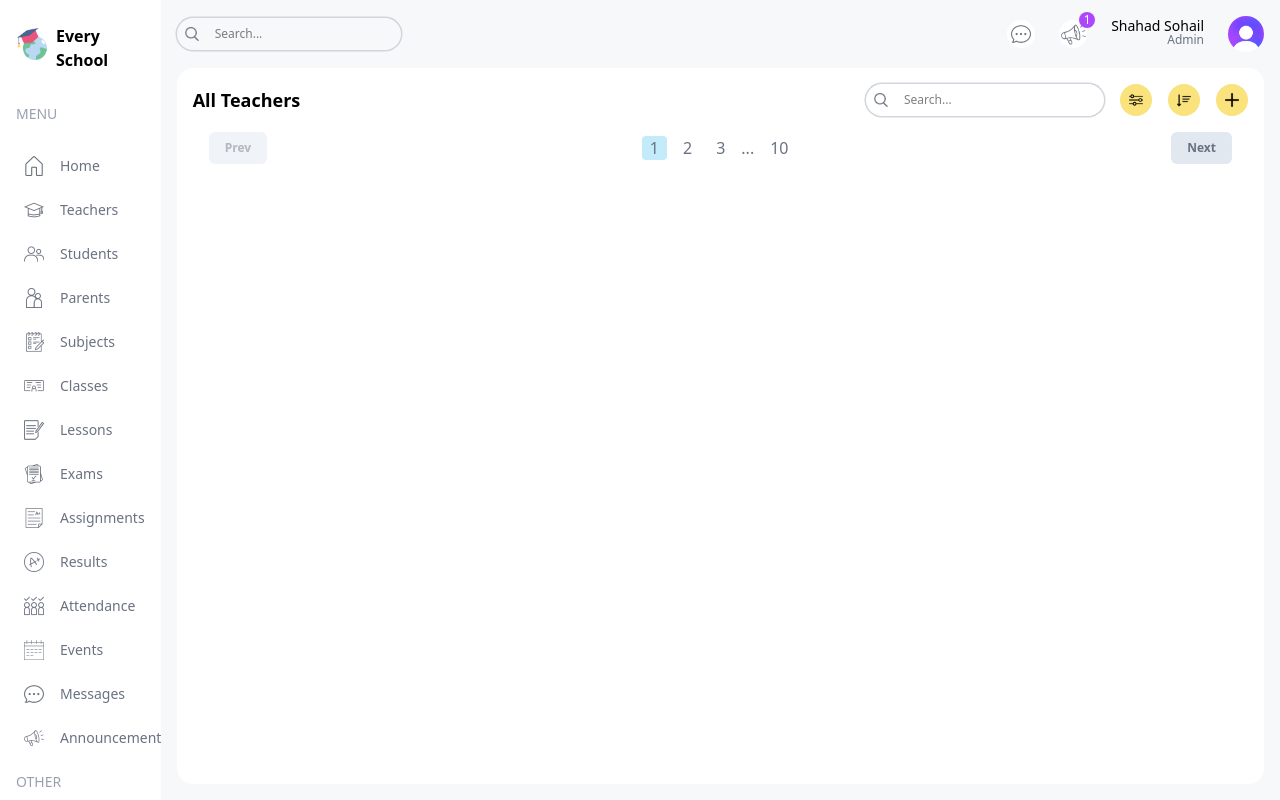
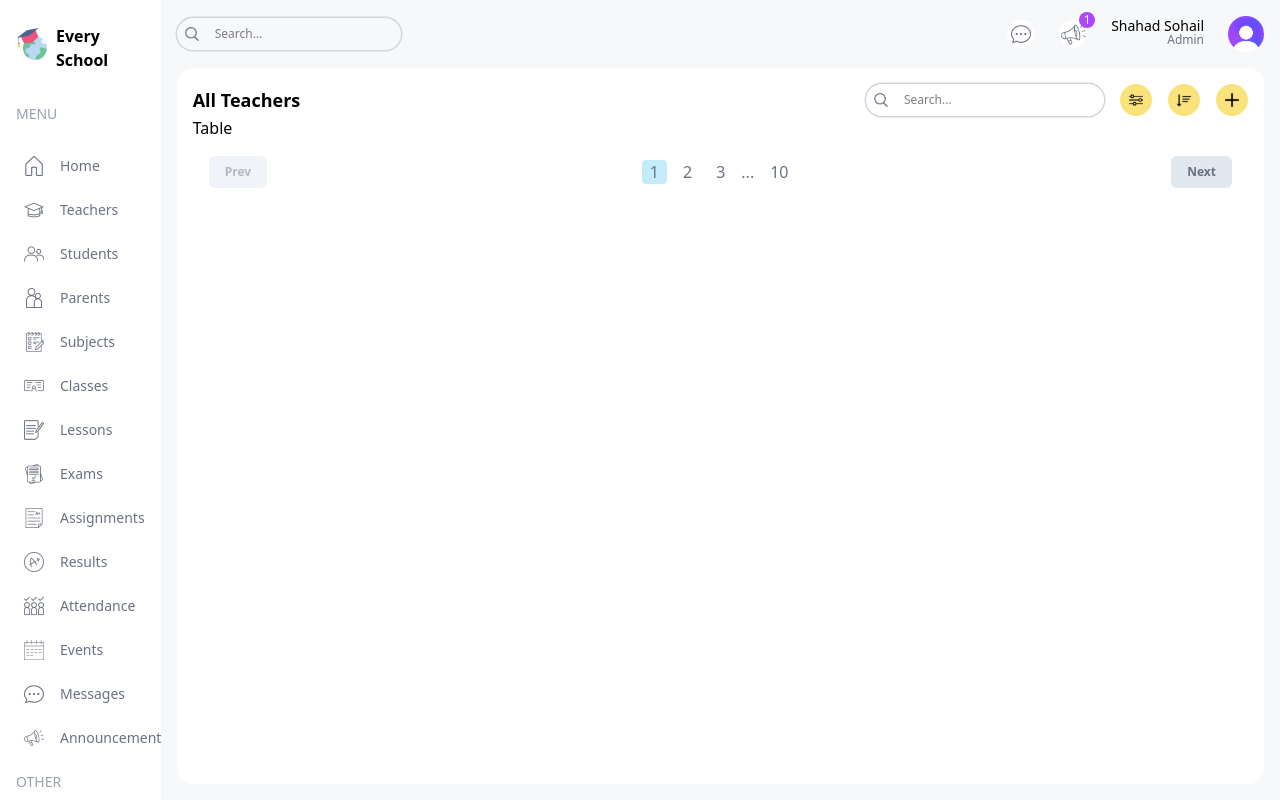
Before and after one commit to codedByShahzad/Every_School_Dashboard, a Next.js app in the folder frontend/: page /list/teachers in a window 1280 px wide. Built offline with nearby package versions, Linux system fonts and the light colour scheme.

Commit message:
Made the List of Teachers Table Structure

```diff
--- a/frontend/app/(dashboard)/list/teachers/page.tsx
+++ b/frontend/app/(dashboard)/list/teachers/page.tsx
@@ -1,4 +1,5 @@
 import Pagination from '@/src/components/Pagination'
+import Table from '@/src/components/Table'
 import TableSearch from '@/src/components/TableSearch'
 import React from 'react'
 
@@ -11,7 +12,9 @@ const page = () => {
         <TableSearch />
       </div>
       {/* List  */}
-      <div></div>
+      <div>
+        <Table />
+      </div>
       {/* Pagination */}
         <Pagination />
     </div>
--- /dev/null
+++ b/frontend/src/components/Table.tsx
@@ -0,0 +1,9 @@
+import React from 'react'
+
+const Table = () => {
+  return (
+    <div>Table</div>
+  )
+}
+
+export default Table
```
